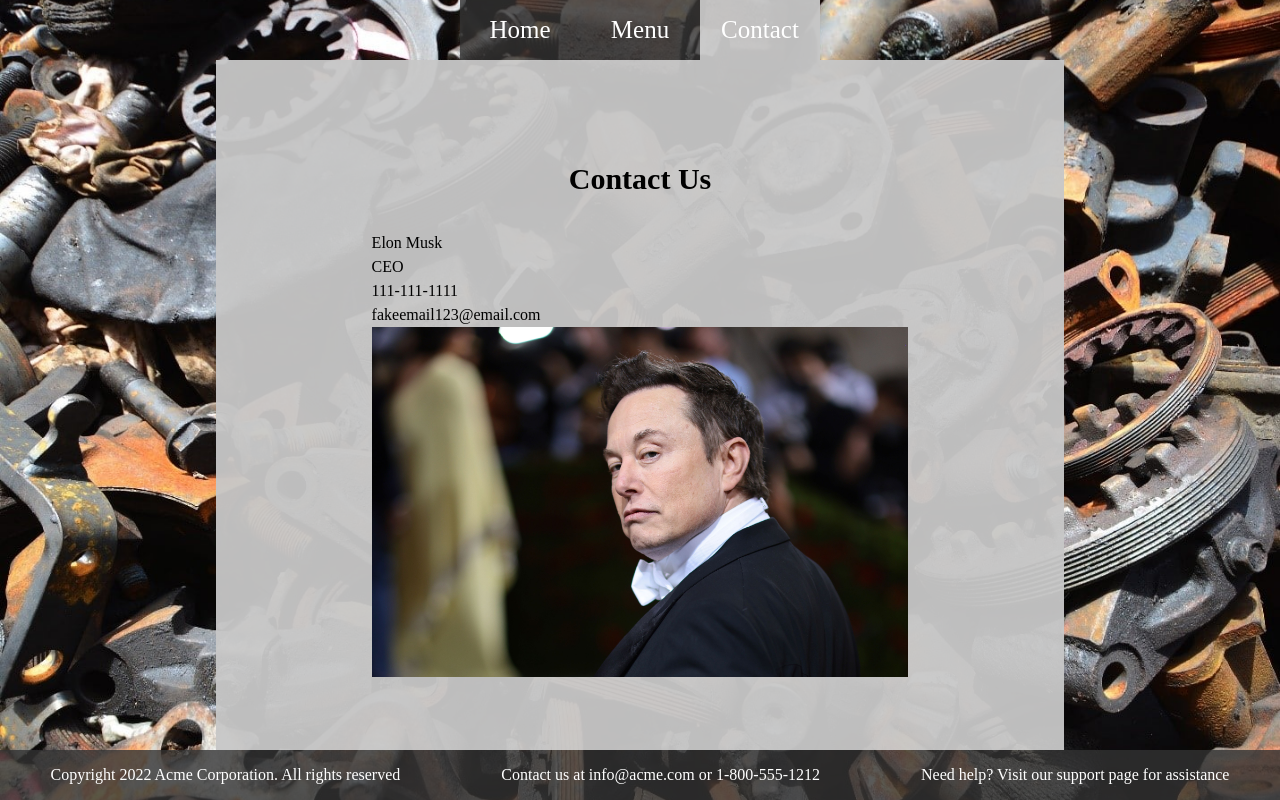
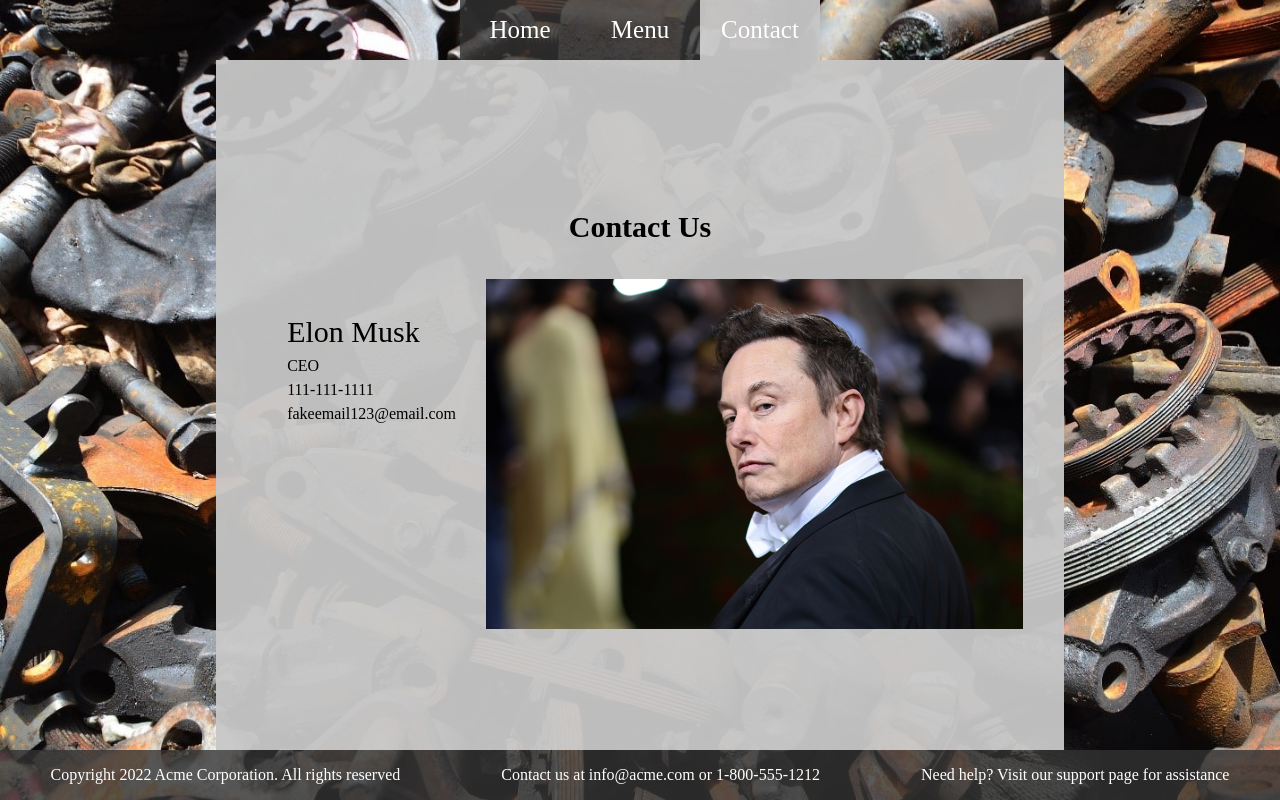
Before and after one commit to Gob-Bob/restaurant-page, a website built with webpack: page dist/index.html in a window 1280 px wide. Built offline with Linux system fonts and the light colour scheme.

Commit message:
style: format first contact

```diff
--- a/src/style.css
+++ b/src/style.css
@@ -116,3 +116,21 @@ img {
     padding: 30px;
     white-space: nowrap;
 }
+
+/* Contact Tab */
+.contact-sub2-container {
+    display: flex;
+}
+.contact-sub3-container {
+    display: flex;
+    flex-direction: column;
+    padding: 30px;
+}
+.contact-sub3-title {
+    font-size: 30px;
+}
+.contact-sub3-info {
+    display: flex;
+    flex-direction: column;
+    justify-content: center;
+}
```
Also changed, not shown: dist/main.js.
